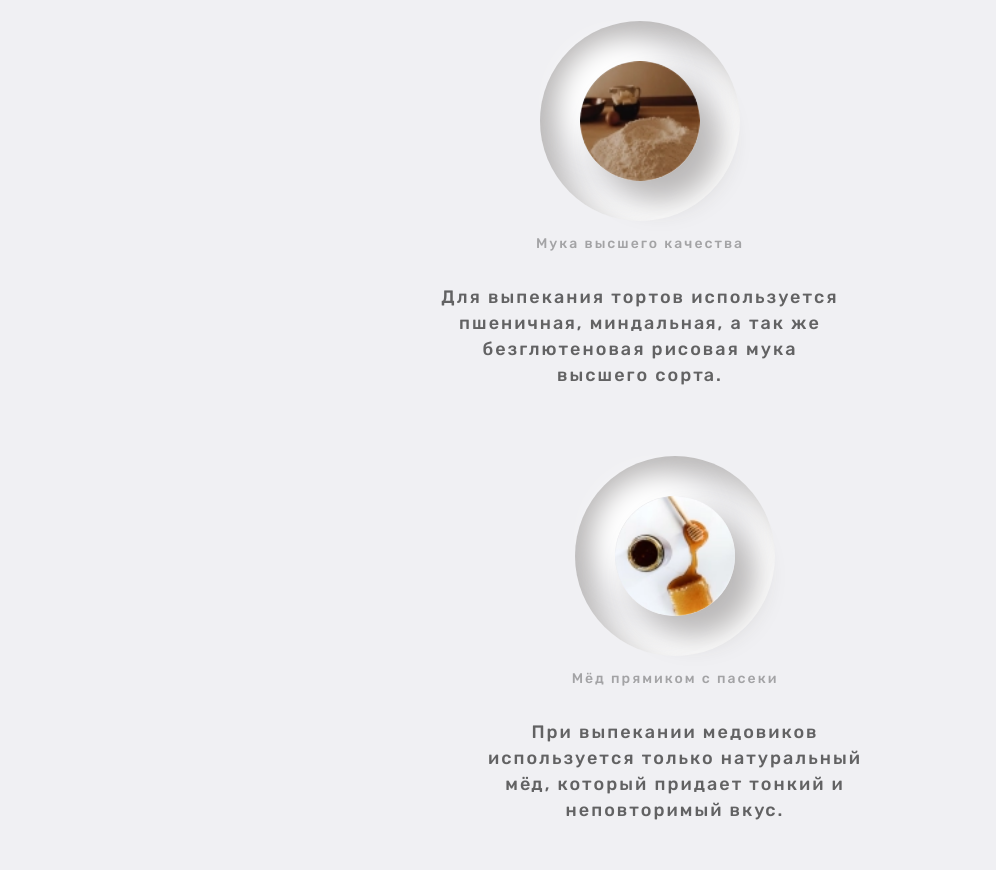
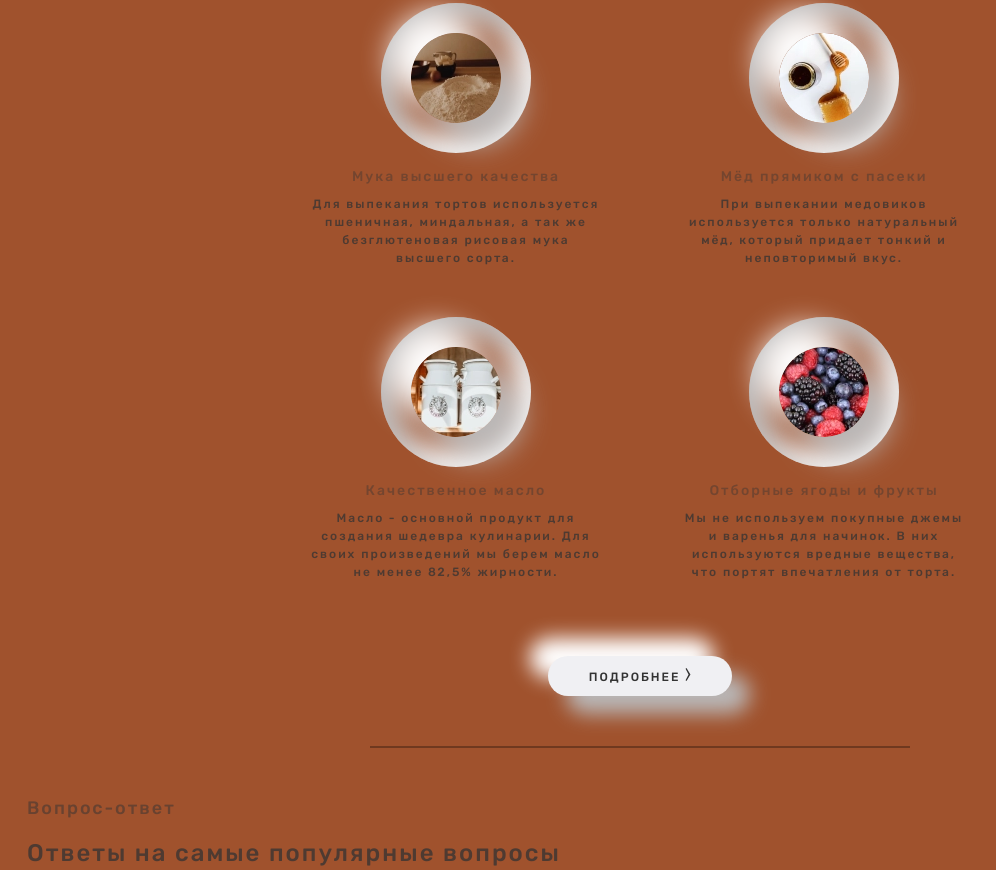
Before and after one commit to MrRobot-p/HoneyBakery, a website built with webpack: page src/index.html in a window 1280 px wide. Shown: the part 911-1781 px from the top of the page, without its empty margins (0-996 px from the left). Built offline with nearby package versions, Linux system fonts and the light colour scheme.

Commit message:
features complite

```diff
--- a/src/index.html
+++ b/src/index.html
@@ -224,7 +224,7 @@
                         </picture>
                     </div>
                     <h3 class="features__item-title title">Отборные ягоды и фрукты</h3>
-                    <p class="features__item-description description">Мы не используем покупные джемы и варенья для начинок. Так как в них используются вредные вещества, что портят впечатления от торта.</p>
+                    <p class="features__item-description description">Мы не используем покупные джемы и варенья для начинок. В них используются вредные вещества, что портят впечатления от торта.</p>
                 </li>
                 </li>
             </ul>
--- /dev/null
+++ b/src/scss/components/answers.scss
@@ -0,0 +1,3 @@
+body {
+    background-color: sienna;
+}
--- a/src/scss/components/features.scss
+++ b/src/scss/components/features.scss
@@ -33,6 +33,7 @@
     }
     @media (max-width: 767px) {
         width: 264px;
+        margin: 0px auto 35px auto;
     }
 }
 
@@ -41,13 +42,14 @@
 }
 
 .features__title {
-    margin-bottom: 0;
+    margin: 0;
 }
 
 .features__list {
     display: flex;
-    justify-content: center;
+    justify-content: space-between;
     flex-wrap: wrap;
+    margin: 0 auto;
     padding: 0;
 }
 
@@ -61,38 +63,87 @@
     @media (max-width: 1365px) {
         margin-bottom: 50px;
     }
+    @media (max-width: 767px) {
+        margin-bottom: 35px;
+    }
 }
 
 .features__item:nth-child(-n+2) {
     width: 396px;
+    @media (max-width: 1365px) {
+        width: 292px;
+    }
+    @media (max-width: 767px) {
+        width: 290px;
+    }
 }
 
 .features__item:first-child {
     width: 398px;
+    @media (max-width: 1365px) {
+        width: 292px;
+    }
+    @media (max-width: 767px) {
+        width: 290px;
+    }
 }
 
-.features__item:nth-last-of-type(-n+2) {
+.features__item:nth-child(3) {
+    width: 398px;
+    @media (max-width: 1365px) {
+        width: 292px;
+    }
+    @media (max-width: 767px) {
+        width: 290px;
+    }
+}
+
+.features__item:nth-last-of-type(1) {
     width: 416px;
+    @media (max-width: 1365px) {
+        width: 292px;
+    }
+    @media (max-width: 767px) {
+        width: 290px;
+    }
 }
 
 .features__item:nth-child(even) {
-    margin-left: 160px;
+    margin-left: 80px;
     @media (max-width: 1365px) {
-        margin-left: 70px;
+        margin-left: 35px;
+    }
+    @media (max-width: 767px) {
+        margin-left: 0px;
+    }
+}
+
+.features__item:nth-child(odd) {
+    margin-right: 80px;
+    @media (max-width: 1365px) {
+        margin-right: 35px;
+    }
+    @media (max-width: 767px) {
+        margin-right: 0px;
     }
 }
 
 .features__item-title {
+    margin-top: 25px;
+    margin-bottom: 20px;
     font-size: 24px;
     line-height: 28px;
     opacity: .4;
     @media (max-width: 1365px) {
+        margin-top: 15px;
+        margin-bottom: 10px;
         font-size: 14px;
         line-height: 17px;
     }
 }
 
 .features__item-description {
+    margin: 0;
     font-family: Rubik;
     font-style: normal;
     font-weight: 500;
@@ -101,6 +152,10 @@
     letter-spacing: 2px;
     color: $text-color;
     opacity: 0.75;
+    @media (max-width: 1365px) {
+        font-size: 12px;
+        line-height: 18px;
+    }
 }
 
 .features__img-block {
@@ -110,6 +165,10 @@
     box-sizing: border-box;
     box-shadow: inset 20px 20px 30px #BAB8B8, inset -20px -20px 30px #FFFFFF;
     border-radius: 1000px;
+    @media (max-width: 1365px) {
+        width: 150px;
+        height: 150px;
+    }
 }
 
 .features__img {
@@ -117,4 +176,19 @@
     left: 50%;
     top: 50%;
     transform: translateX(-50%) translateY(-50%);
+    @media (max-width: 1365px) {
+        width: 90px;
+        height: 90px;
+    }
 }
+
+.features__button {
+    margin: 25px auto 0 auto;
+    @media (max-width: 767px) {
+        margin: 0px auto 0 auto;
+    }
+}
+
+.features__horizontal-line {
+    margin: 0 auto;
+}
--- a/src/scss/components/header.scss
+++ b/src/scss/components/header.scss
@@ -132,12 +132,12 @@
     border-radius: 20px 325px 0px 20px;
     background-color: $main-color-dark;
     @media (max-width: 1365px) {
-        padding: 50px 0px 50px 30px;
+        padding: 50px 0px 55px 30px;
         width: 464px;
     }
     @media (max-width: 767px) {
         align-items: center;
-        padding: 96px 8px 76px 8px;
+        padding: 96px 8px 81px 8px;
         width: 290px;
         border-radius: 20px 145px 145px 0px;
     }
@@ -150,7 +150,8 @@
     color: $city-text;
     opacity: 0.75;
     @media (max-width: 1365px) {
-        margin-bottom: 20px;
+        margin-bottom: 15px;
+        font-size: 14px;
     }
     @media (max-width: 767px) {
         text-align: center;
--- a/src/scss/components/subtitle.scss
+++ b/src/scss/components/subtitle.scss
@@ -8,7 +8,7 @@
     color: $text-color;
     opacity: 0.5;
     @media (max-width: 1365px) {
-        font-size: 14px;
+        font-size: 18px;
         line-height: 21px;
     }
 }
--- a/src/scss/main.scss
+++ b/src/scss/main.scss
@@ -11,4 +11,5 @@
 "components/overlay.scss",
 "components/header.scss",
 "components/specials.scss",
-"components/features.scss";
+"components/features.scss",
+"components/answers.scss";
```
